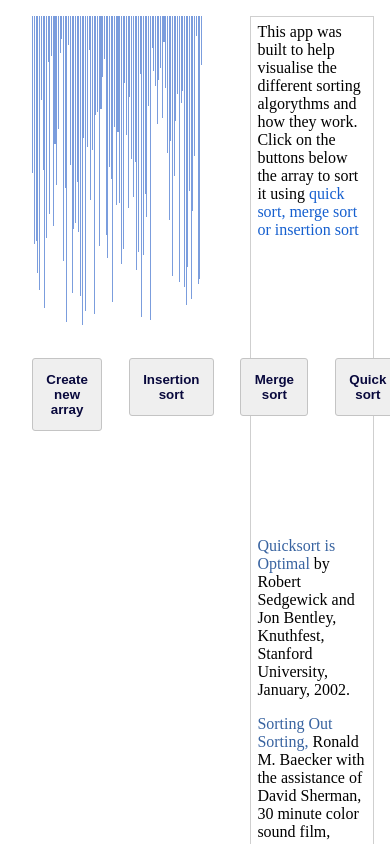
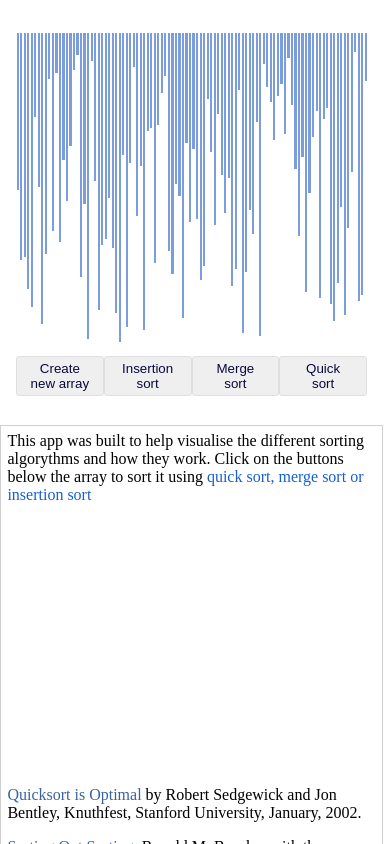
Before and after one commit to msmfa/sorting-visualiser, a React (Create React App) app: page / in a window 390 px wide. Shown: the top 844 px of the page. Built offline with nearby package versions, Linux system fonts and the light colour scheme.

Commit message:
Updated responsiveness with media query

```diff
--- a/src/App.css
+++ b/src/App.css
@@ -52,31 +52,37 @@
 
 @media only screen and (max-width: 780px) {
   .container {
-    display: flex;
+    display: block;
   }
   .visualiser-container {
-    width: 60vw;
-    margin: 1em 1em 0 auto;
+    width: 90vw;
+    margin: none;
+  }
+
+  .array-container {
+    margin-left: 1em;
+    width: 90vw;
   }
 
   .app-container {
     position: relative;
-    margin: 2em 2em;
-    width: 60vw;
+    margin: 0;
+    justify-content: space-evenly;
+    width: 90vw;
+    margin-left: 1em;
   }
 
   .app-button {
-    padding: 1em;
-    width: 100%;
-    height: 100%;
-  }
-
-  .app-button:hover {
-    color: rgb(86, 121, 185);
-    cursor: pointer;
+    border: solid 1px rgb(223, 223, 223);
+    width: 8em;
+    font-weight: 400;
+    height: 3em;
+    border-radius: 3px;
+    margin: 1em 0;
+    padding: 0 1em;
   }
 
   #new-array-button {
-    margin-right: 2em;
+    margin-right: 0;
   }
 }
--- a/src/styles/LeftText.css
+++ b/src/styles/LeftText.css
@@ -41,11 +41,6 @@ a {
 
 @media only screen and (max-width: 780px) {
   .text-para-container {
-    height: 59vh;
-  }
-  .text-performance li {
-    position: relative;
-    margin: none;
-    padding: 0.3em;
+    height: 40vh;
   }
 }
```
